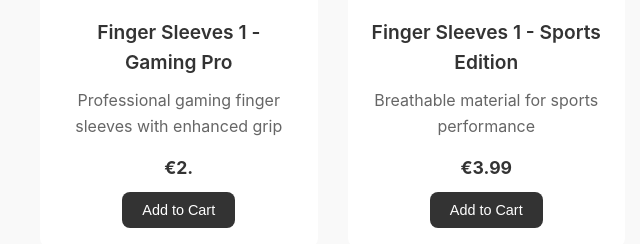
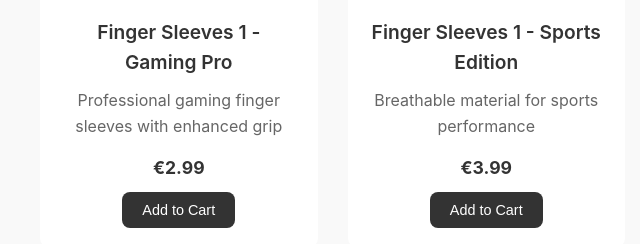
Before and after one commit to tomgnielka-hue/finger-sleeve-shop, a plain HTML site: page index.html in a window 1280 px wide. Shown: the part 2141-2385 px from the top of the page, 0-640 px from the left. Drawn offline with Linux system fonts and the light colour scheme.

Commit message:
Update index.html

```diff
--- a/index.html
+++ b/index.html
@@ -887,7 +887,7 @@
                     <div class="product-info">
                         <h3>Finger Sleeves 1 - Gaming Pro</h3>
                         <p>Professional gaming finger sleeves with enhanced grip</p>
-                        <div class="product-price">€2.</div>
+                        <div class="product-price">€2.99</div>
                         <button class="add-to-cart" onclick="addToCart(1)">Add to Cart</button>
                     </div>
                 </div>
```
